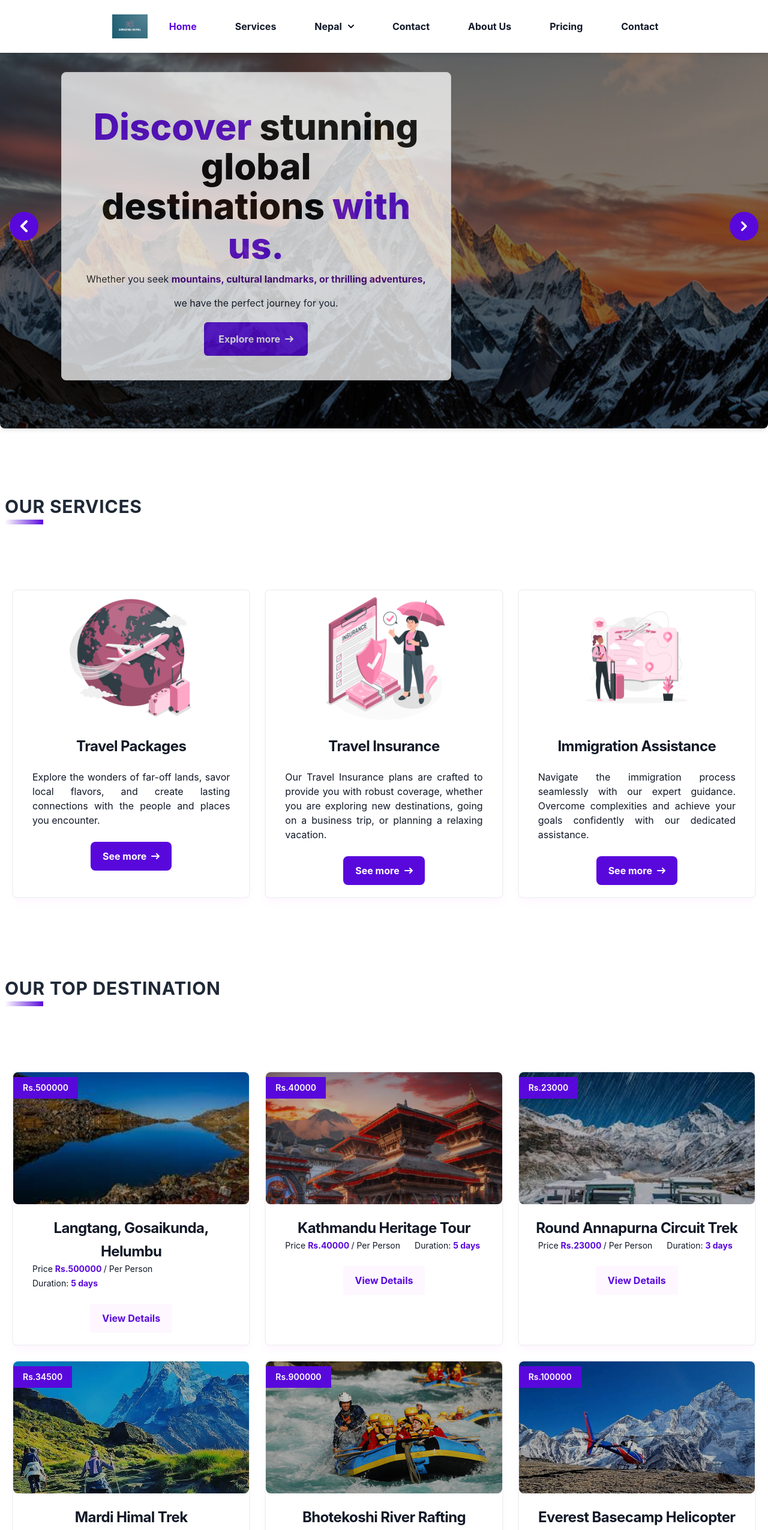
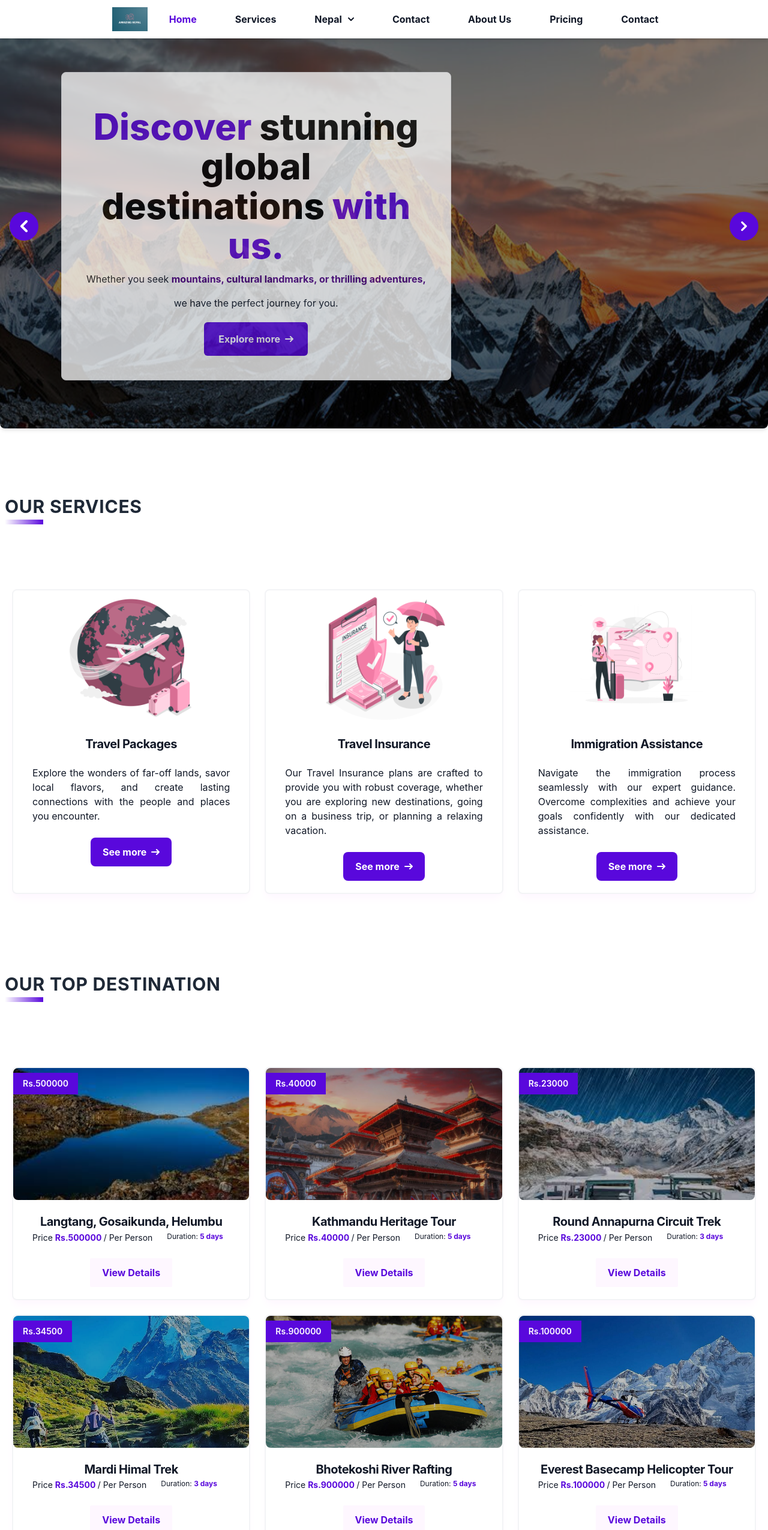
Before and after one commit to parashe/amazingnepal, a React (Create React App) app: page / in a window 1280 px wide. Shown: the top 2550 px of the page at 60% size. Built offline with nearby package versions, Linux system fonts and the light colour scheme.

Commit message:
added some of modification

```diff
--- a/src/Components/UI/Card/card.tsx
+++ b/src/Components/UI/Card/card.tsx
@@ -26,11 +26,11 @@ export const ServiceCard: React.FC<ServiceCardProps> = ({
         />
       </a>
       <div className="p-5">
-        <h5 className="mb-2 text-2xl font-bold tracking-tight text-gray-900 leading-relaxed dark:text-white">
+        <h5 className="mb-2 text-xl font-bold tracking-tight text-gray-900 leading-relaxed dark:text-white">
           {title}
         </h5>
 
-        <p className="mb-3 font-normal text-justify p-3 text-gray-900 dark:text-gray-400">
+        <p className="mb-3 text-md text-justify p-3 text-gray-900 dark:text-gray-400">
           {content}
         </p>
         <div className="text-center  ">
@@ -105,16 +105,16 @@ export const DestinationCard: React.FC<DestinationCardProps> = ({
       </div>
 
       <div className="p-5">
-        <h5 className="mb-0 text-2xl font-bold tracking-tight text-gray-900 leading-relaxed dark:text-white">
+        <h5 className="mb-0 text-xl font-bold tracking-tight text-gray-900 leading-relaxed dark:text-white">
           {title}
         </h5>
         <div className="text-center flex flex-wrap">
-          <p className="mb-1  text-sm font-sm  px-3 text-gray-900 dark:text-gray-400">
+          <p className="mb-1  text-sm font-xs  px-3 text-gray-900 dark:text-gray-400">
             Price <span className="text-ui-purple font-bold">{price} </span>/
             Per Person
           </p>
 
-          <p className="mb-1  text-sm px-3 text-gray-900 dark:text-gray-400">
+          <p className="mb-1  text-xs px-3 text-gray-900 dark:text-gray-400">
             Duration:{" "}
             <span className="text-ui-purple font-bold">{duration}</span>
           </p>
--- a/src/Components/UI/Carousel/carousel.tsx
+++ b/src/Components/UI/Carousel/carousel.tsx
@@ -23,7 +23,7 @@ const CarouselLayout: React.FC<CarouselProps> = ({ slides }) => {
   return (
     <div className="relative w-full ">
       <div
-        className="relative w-full h-[275px] lg:h-full "
+        className="relative w-full h-[275px] lg:h-full lg:max-h-[800px] "
         data-carousel="static"
       >
         {slides.map((slide, index) => (
@@ -107,7 +107,7 @@ export default CarouselLayout;
 const CarouselCard = () => {
   return (
     <>
-      <div className=" lg:h-full opacity-75  px-10 py-10 lg:bg-white max-w-[650px]  lg:max-h-[800px] max-h-[250px] bg-ui-third-theme border border-gray-200 rounded-lg shadow dark:bg-gray-800 dark:border-gray-700">
+      <div className=" lg:h-full lg:max-h-[600px] opacity-75  px-10 py-10 lg:bg-white max-w-[650px]   max-h-[250px] bg-ui-third-theme border border-gray-200 rounded-lg shadow dark:bg-gray-800 dark:border-gray-700">
         {/* <a href="/#">
           <h5 className="mb-2 text-2xl font-bold tracking-tight text-gray-900 dark:text-white">
             Noteworthy technology acquisitions 2021
--- a/src/Components/UI/Navbar/Navbar.tsx
+++ b/src/Components/UI/Navbar/Navbar.tsx
@@ -9,11 +9,11 @@ export const Navbar = () => {
     showlist ? "block" : "hidden"
   }`;
 
-  const dropDownClassName = `md:absolute font-normal  bg-gray-50 mx-auto lg:mt-3 md:px-5 md:py-5  w-full lg:max-w-[250px] md:bg-white py-3 divide-y divide-gray-100 rounded-lg md:shadow w-44 dark:bg-gray-700 dark:divide-gray-600 ${
+  const dropDownClassName = `md:absolute font-normal  bg-gray-50 mx-auto lg:mt-3 md:px-5   w-full lg:max-w-[250px] md:bg-white py-3 divide-y divide-gray-100 rounded-lg md:shadow w-44 dark:bg-gray-700 dark:divide-gray-600 ${
     showdropdown ? "block" : "hidden"
   }`;
 
-  const innerDropDownClassName = `md:absolute lg:left-[100%] bg-gray-50 mx-auto   md:px-5 md:py-5  w-full md:max-w-[250px] md:bg-white py-3 divide-y divide-gray-100 rounded-lg md:shadow w-44 dark:bg-gray-700 ${
+  const innerDropDownClassName = `md:absolute lg:left-[100%] bg-gray-50 mx-auto   md:px-5  w-full md:max-w-[250px] md:bg-white py-3 divide-y divide-gray-100 rounded-lg md:shadow w-44 dark:bg-gray-700 ${
     showInnerDropdown ? "block" : "hidden"
   }`;
 
@@ -31,7 +31,7 @@ export const Navbar = () => {
   return (
     <>
       <nav className=" bg-white mb-5 py-3  border-gray-200 dark:border-gray-600 dark:bg-gray-900 shadow-md fixed top-0   lg:top-0 left-0 z-50 w-full ">
-        <div className="flex flex-wrap container mx-auto  justify-center items-center max-w-screen-xl px-4 py-3 font-bold text-md">
+        <div className="flex flex-wrap container mx-auto  justify-center items-center max-w-screen-xl px-4  font-bold text-md">
           <a
             href="/"
             className="flex items-center space-x-3 rtl:space-x-reverse px-5"
```
